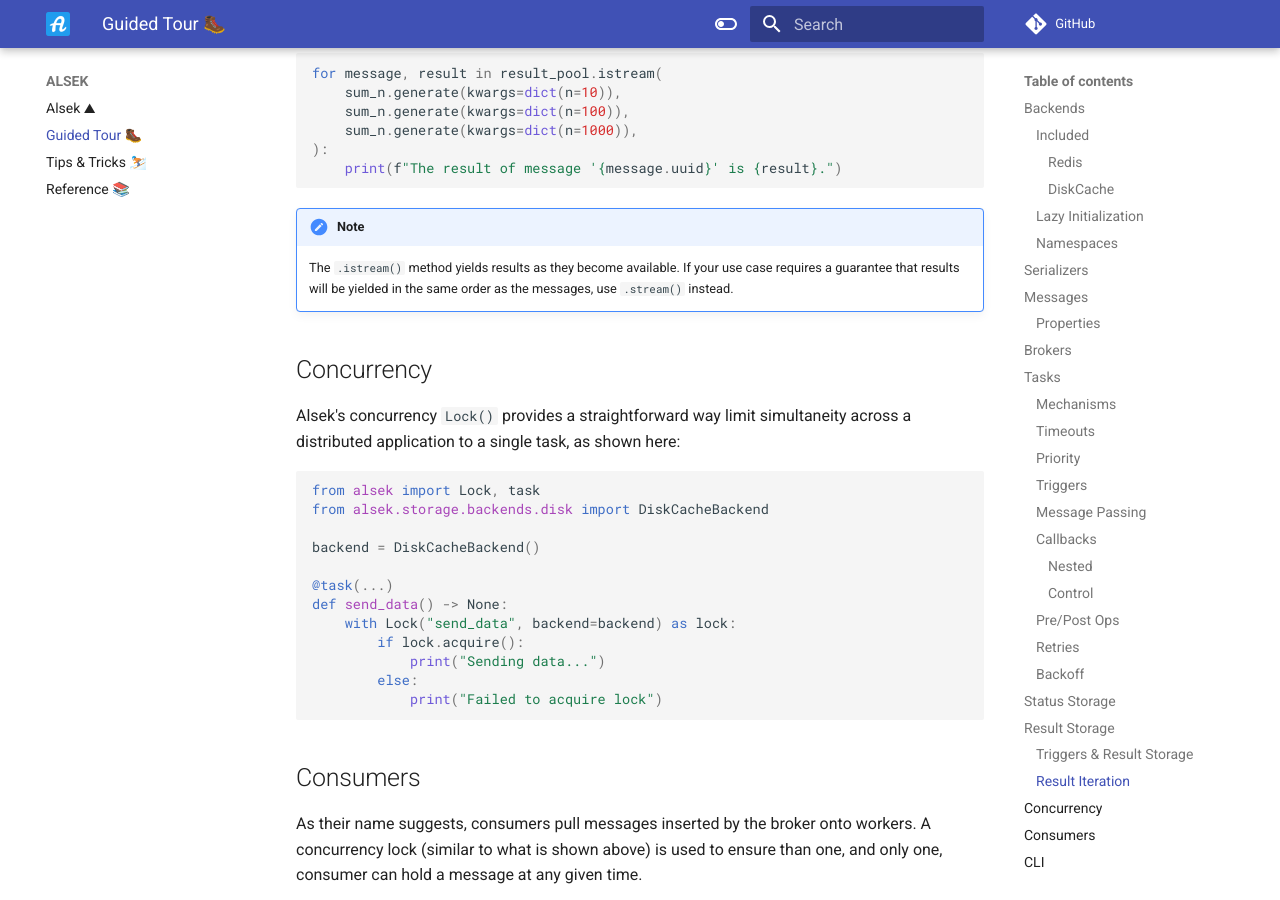
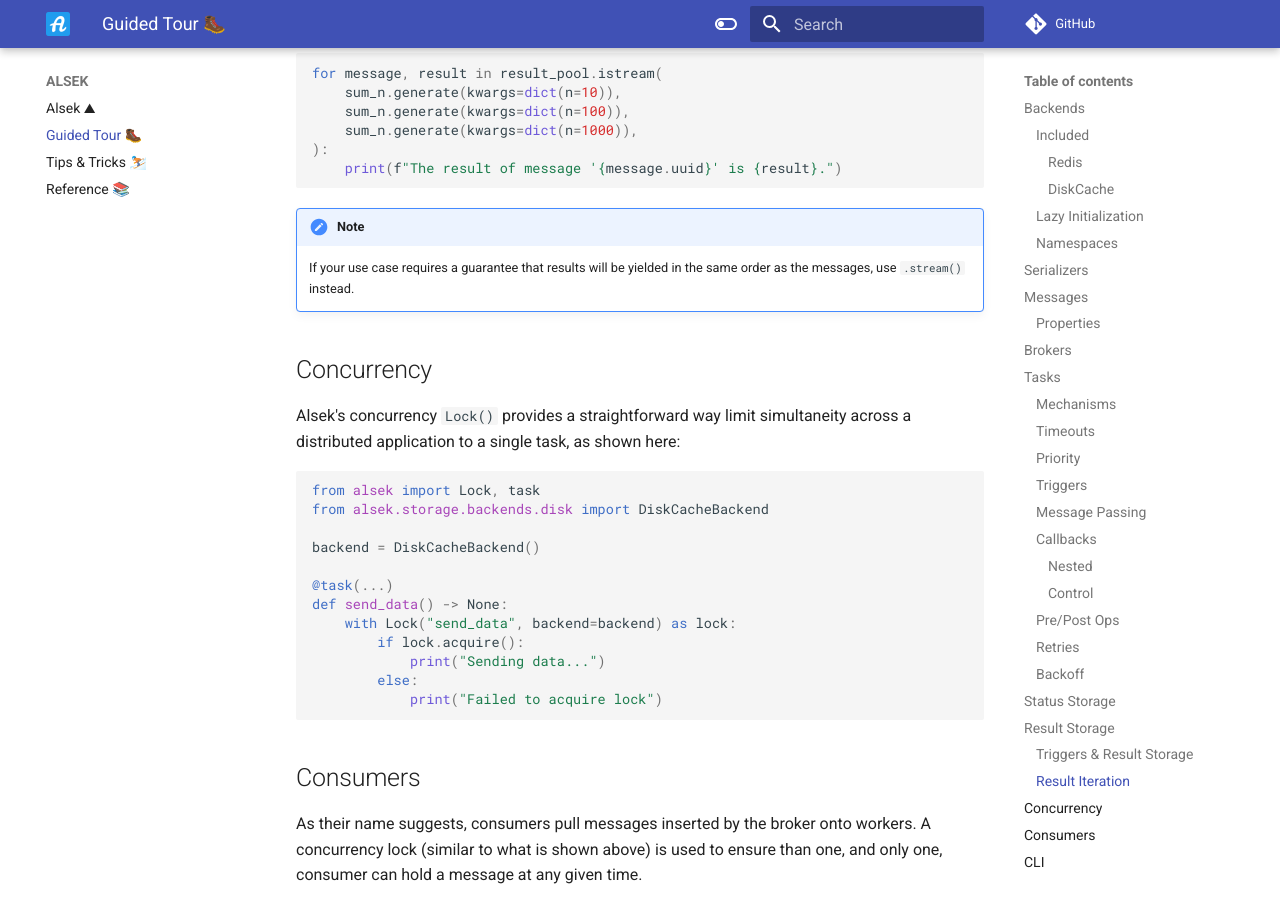
Before and after one commit to TariqAHassan/alsek, an MkDocs documentation site: the page built from docs/guided_tour.md, in a window 1280 px wide and 900 px high, scrolled down 15026 px. Built offline with MkDocs 1.6.1 and Material for MkDocs 9.7.7, drawn with Linux system fonts in a browser that asks for light colours; comment, search, counter and statistics services are not loaded.

Commit message:
Simplify

````diff
--- a/docs/guided_tour.md
+++ b/docs/guided_tour.md
@@ -744,7 +744,6 @@
 ```
 
 !!! note
-    The `.istream()` method yields results as they become available.
     If your use case requires a guarantee that results will be yielded
     in the same order as the messages, use `.stream()` instead.
 
````
